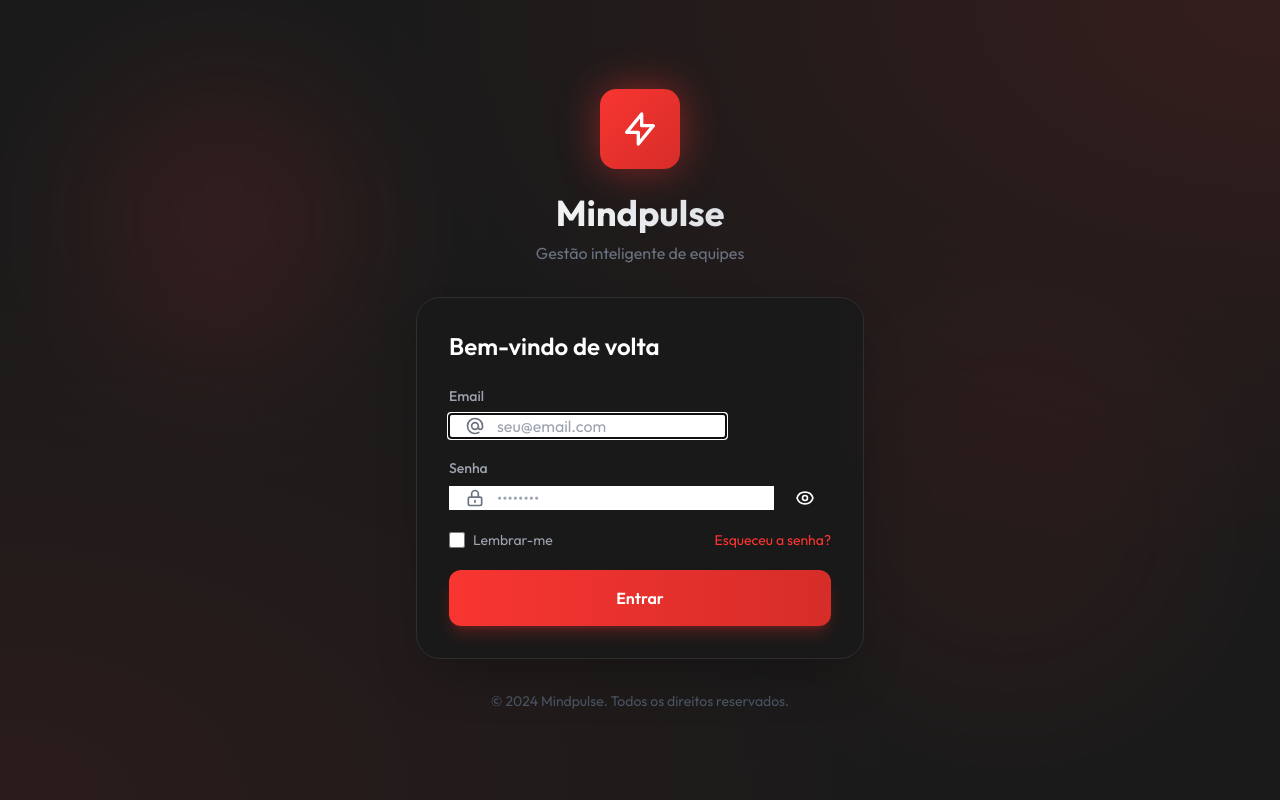
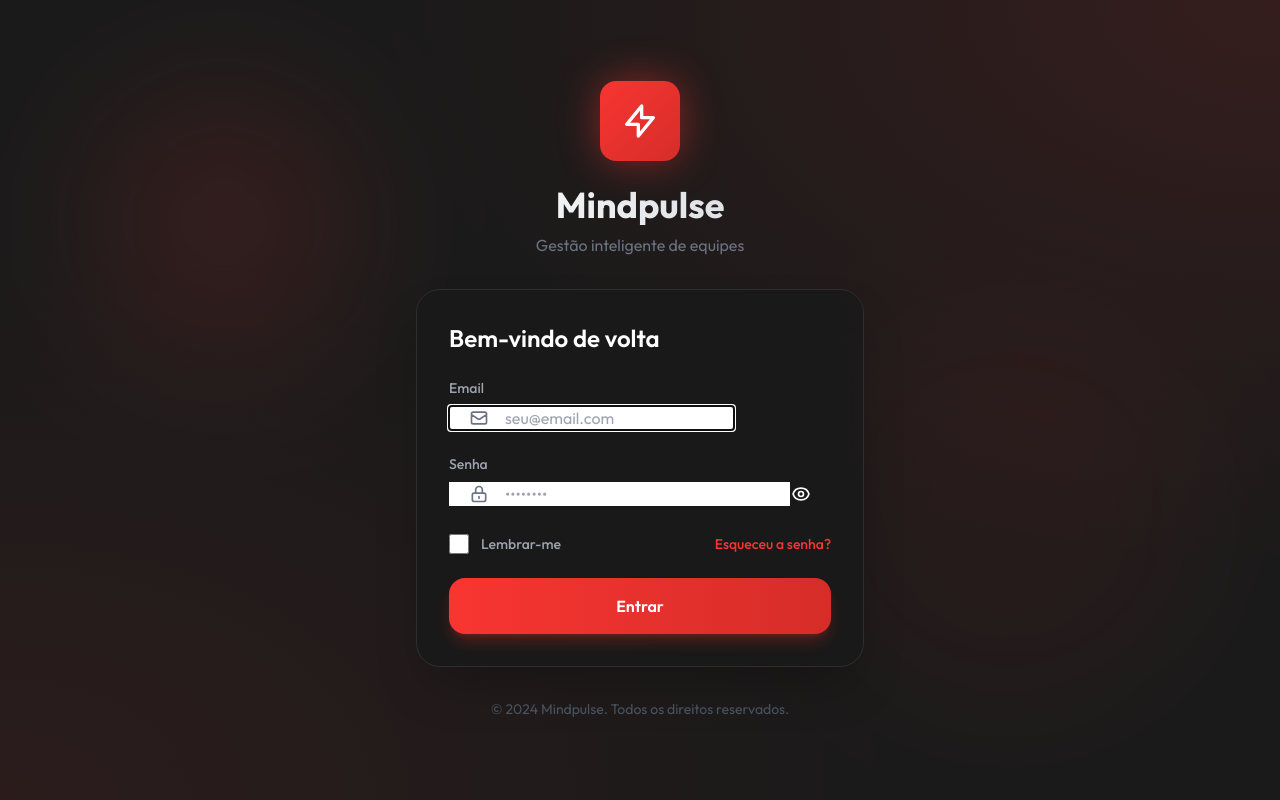
Before and after one commit to GRUPOMINDHUB/MINDPULSE_PY, a Django app: page /accounts/login/ in a window 1280 px wide. Run offline with Django 5.2, Linux system fonts and the light colour scheme; some libraries are stand-ins or nearby versions.

Commit message:
Refinamento estÃ©tico dos inputs de login: atualizaÃ§Ã£o de bordas, espaÃ§amentos e consistÃªncia visual

```diff
--- a/requirements.txt
+++ b/requirements.txt
@@ -7,7 +7,7 @@ python-decouple==3.8
 python-dotenv==1.0.0
 
 # Image & Video Processing
-Pillow==10.2.0
+Pillow>=10.4.0
 moviepy==1.0.3
 
 # Forms & Widgets
--- a/templates/accounts/login.html
+++ b/templates/accounts/login.html
@@ -40,7 +40,7 @@
     </script>
     <style>
         .form-input {
-            @apply w-full px-4 py-3.5 bg-dark-700 border border-dark-500 rounded-xl text-white placeholder-gray-500 focus:outline-none focus:ring-2 focus:ring-brand-500 focus:border-transparent transition-all duration-200;
+            @apply w-full px-5 py-4 bg-dark-700 border border-dark-600 rounded-lg text-base text-white placeholder:text-gray-500 focus:outline-none focus:border-brand-500 focus:ring-4 focus:ring-brand-500/10 transition-all duration-300;
         }
 
         @keyframes float {
@@ -99,19 +99,19 @@
             </div>
             {% endif %}
 
-            <form method="post" class="space-y-5">
+            <form method="post" class="space-y-6">
                 {% csrf_token %}
 
                 <div>
                     <label for="id_email" class="block text-sm font-medium text-gray-400 mb-2">Email</label>
                     <div class="relative">
-                        <div class="absolute inset-y-0 left-0 pl-4 flex items-center pointer-events-none">
+                        <div class="absolute inset-y-0 left-0 pl-5 flex items-center pointer-events-none">
                             <svg class="w-5 h-5 text-gray-500" fill="none" stroke="currentColor" viewBox="0 0 24 24">
-                                <path stroke-linecap="round" stroke-linejoin="round" stroke-width="2" d="M16 12a4 4 0 10-8 0 4 4 0 008 0zm0 0v1.5a2.5 2.5 0 005 0V12a9 9 0 10-9 9m4.5-1.206a8.959 8.959 0 01-4.5 1.207"/>
+                                <path stroke-linecap="round" stroke-linejoin="round" stroke-width="2" d="M3 8l7.89 5.26a2 2 0 002.22 0L21 8M5 19h14a2 2 0 002-2V7a2 2 0 00-2-2H5a2 2 0 00-2 2v10a2 2 0 002 2z"/>
                             </svg>
                         </div>
                         <input type="email" name="email" id="id_email"
-                               class="form-input pl-12"
+                               class="form-input pl-14"
                                placeholder="seu@email.com"
                                value="{{ form.email.value|default:'' }}"
                                required autofocus>
@@ -124,18 +124,18 @@
                 <div>
                     <label for="id_password" class="block text-sm font-medium text-gray-400 mb-2">Senha</label>
                     <div class="relative">
-                        <div class="absolute inset-y-0 left-0 pl-4 flex items-center pointer-events-none">
+                        <div class="absolute inset-y-0 left-0 pl-5 flex items-center pointer-events-none">
                             <svg class="w-5 h-5 text-gray-500" fill="none" stroke="currentColor" viewBox="0 0 24 24">
                                 <path stroke-linecap="round" stroke-linejoin="round" stroke-width="2" d="M12 15v2m-6 4h12a2 2 0 002-2v-6a2 2 0 00-2-2H6a2 2 0 00-2 2v6a2 2 0 002 2zm10-10V7a4 4 0 00-8 0v4h8z"/>
                             </svg>
                         </div>
                         <input type="password" name="password" id="id_password"
-                               class="form-input pl-12 pr-12"
+                               class="form-input pl-14 pr-14"
                                placeholder="••••••••"
                                required>
                         <!-- Toggle Password Visibility -->
                         <button type="button" id="toggle-password"
-                                class="absolute inset-y-0 right-0 pr-4 flex items-center text-white hover:text-brand-500 transition-colors duration-200"
+                                class="absolute inset-y-0 right-0 pr-5 flex items-center text-white hover:text-brand-500 transition-colors duration-300"
                                 onclick="togglePasswordVisibility()">
                             <!-- Eye Icon (Show) -->
                             <svg id="eye-icon" class="w-5 h-5" fill="none" stroke="currentColor" viewBox="0 0 24 24">
@@ -153,19 +153,19 @@
                     {% endif %}
                 </div>
 
-                <div class="flex items-center justify-between">
-                    <label class="flex items-center gap-2 cursor-pointer group">
+                <div class="flex items-center justify-between pt-1">
+                    <label class="flex items-center gap-3 cursor-pointer group">
                         <input type="checkbox" name="remember_me"
-                               class="w-4 h-4 bg-dark-700 border-dark-500 rounded text-brand-500 focus:ring-brand-500 focus:ring-offset-dark-800">
-                        <span class="text-sm text-gray-400 group-hover:text-gray-300">Lembrar-me</span>
+                               class="w-5 h-5 bg-dark-700 border-2 border-dark-500 rounded-md text-brand-500 focus:ring-2 focus:ring-brand-500/50 focus:ring-offset-2 focus:ring-offset-dark-800 transition-all duration-300 cursor-pointer hover:border-brand-500/50 checked:bg-brand-500 checked:border-brand-500">
+                        <span class="text-sm font-medium text-gray-400 group-hover:text-gray-300 transition-colors duration-300 select-none">Lembrar-me</span>
                     </label>
-                    <a href="#" class="text-sm text-brand-500 hover:text-brand-400 transition-colors">
+                    <a href="#" class="text-sm font-medium text-brand-500 hover:text-brand-400 transition-all duration-300 hover:underline underline-offset-2 decoration-brand-400/50">
                         Esqueceu a senha?
                     </a>
                 </div>
 
                 <button type="submit"
-                        class="w-full py-4 bg-gradient-to-r from-brand-500 to-brand-600 text-white font-semibold rounded-xl hover:from-brand-600 hover:to-brand-700 focus:outline-none focus:ring-2 focus:ring-brand-500 focus:ring-offset-2 focus:ring-offset-dark-800 transition-all duration-200 shadow-lg shadow-brand-500/25 transform hover:scale-[1.02]">
+                        class="w-full py-4 bg-gradient-to-r from-brand-500 to-brand-600 text-white font-semibold rounded-2xl hover:from-brand-600 hover:to-brand-700 focus:outline-none focus:ring-2 focus:ring-brand-500 focus:ring-offset-2 focus:ring-offset-dark-800 transition-all duration-300 shadow-lg shadow-brand-500/25 transform hover:scale-[1.02]">
                     Entrar
                 </button>
             </form>
--- a/templates/base.html
+++ b/templates/base.html
@@ -67,7 +67,7 @@
 
         /* Form inputs */
         .form-input {
-            @apply w-full px-4 py-3 bg-dark-700 border border-dark-500 rounded-xl text-white placeholder-gray-500 focus:outline-none focus:ring-2 focus:ring-brand-500 focus:border-transparent transition-all duration-200;
+            @apply w-full px-5 py-4 bg-dark-700 border border-dark-600 rounded-lg text-base text-white placeholder:text-gray-500 focus:outline-none focus:border-brand-500 focus:ring-4 focus:ring-brand-500/10 transition-all duration-300;
             color: #FFFFFF !important;
         }
         .form-select {
@@ -102,7 +102,7 @@
 
         /* Buttons */
         .btn-primary {
-            @apply px-6 py-3 bg-gradient-to-r from-brand-500 to-brand-600 text-white font-semibold rounded-xl hover:from-brand-600 hover:to-brand-700 focus:outline-none focus:ring-2 focus:ring-brand-500 focus:ring-offset-2 focus:ring-offset-dark-800 transition-all duration-200 shadow-lg shadow-brand-500/25;
+            @apply px-6 py-4 bg-gradient-to-r from-brand-500 to-brand-600 text-white font-semibold rounded-2xl hover:from-brand-600 hover:to-brand-700 focus:outline-none focus:ring-2 focus:ring-brand-500 focus:ring-offset-2 focus:ring-offset-dark-800 transition-all duration-300 shadow-lg shadow-brand-500/25;
         }
         .btn-secondary {
             @apply px-6 py-3 bg-dark-600 text-white font-medium rounded-xl hover:bg-dark-500 focus:outline-none focus:ring-2 focus:ring-dark-500 transition-all duration-200;
```
